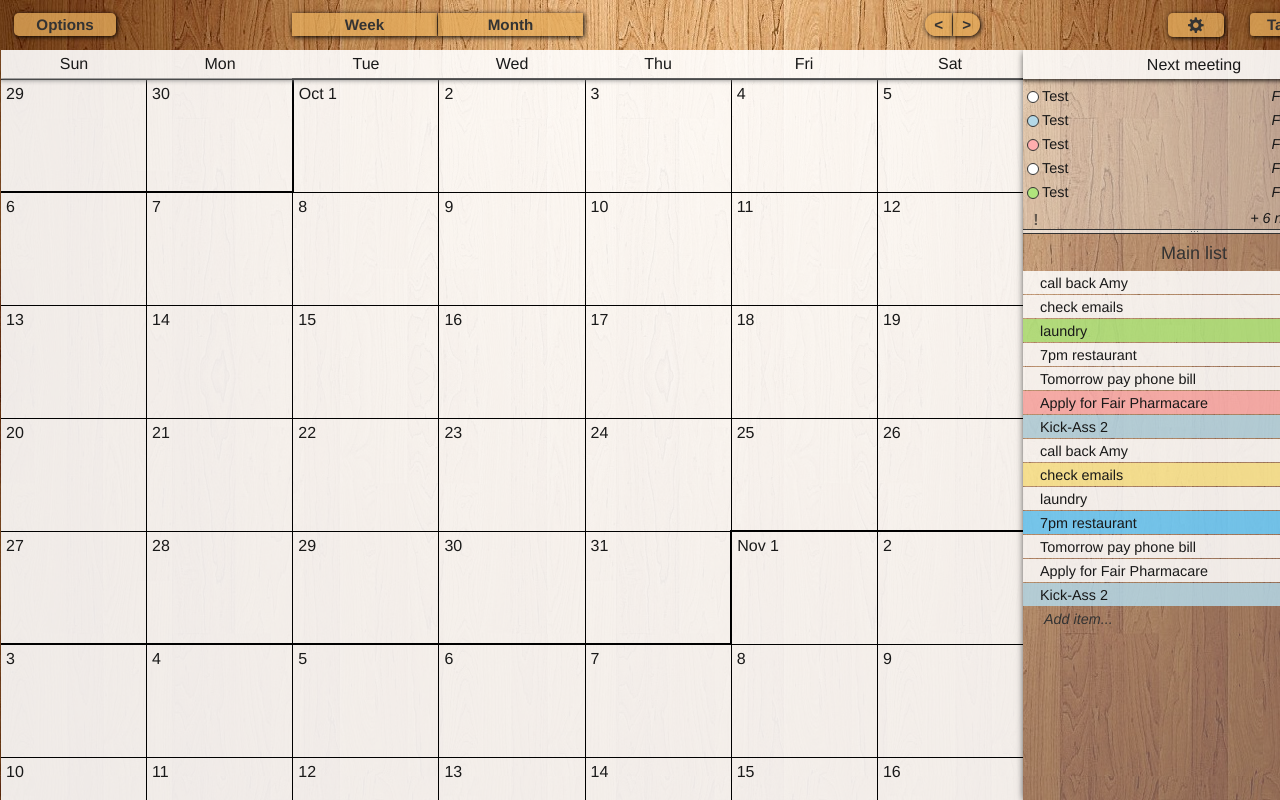
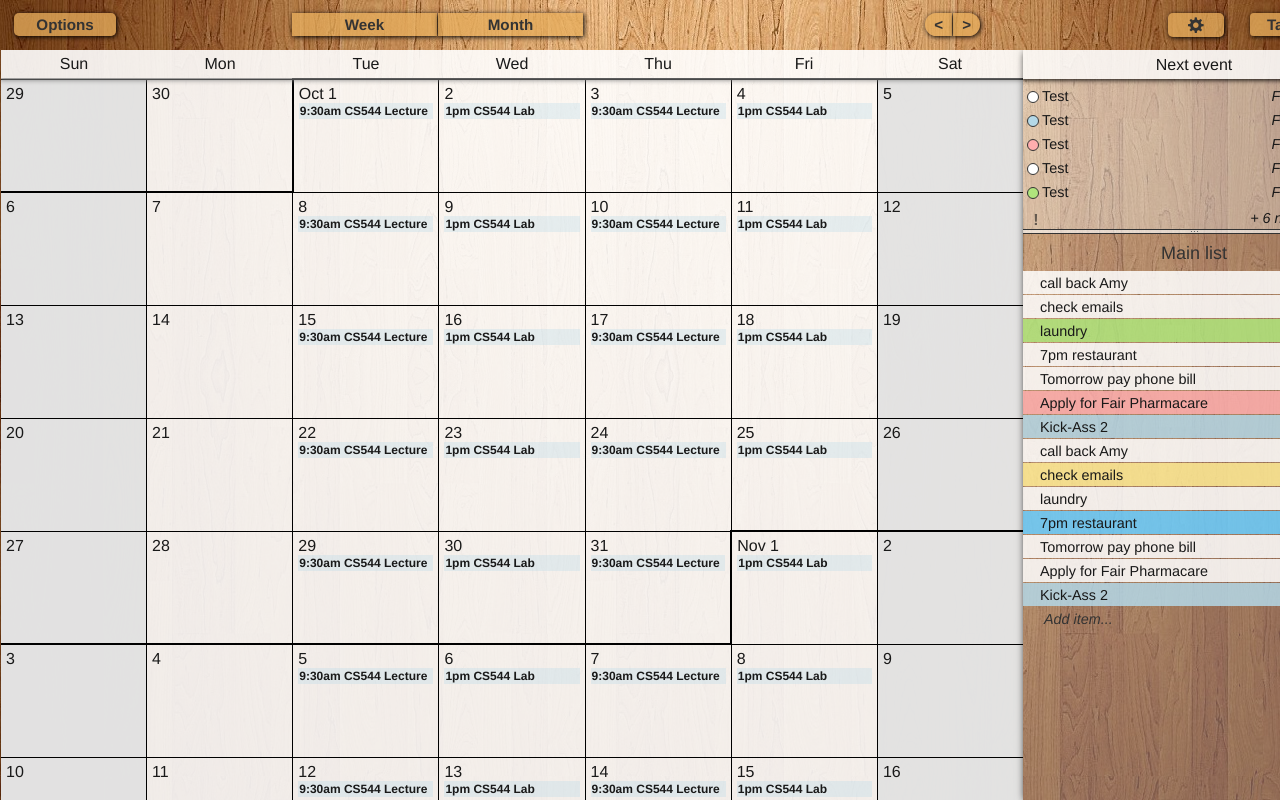
Before and after one commit to drasnop/integrating-calendar-todolists, a plain HTML site: page index.html in a window 1280 px wide. Shown: the top 800 px of the page. Drawn offline with Linux system fonts and the light colour scheme.

Commit message:
Some dummy calendar events

```diff
--- a/css/style.css
+++ b/css/style.css
@@ -226,6 +226,17 @@ body{
 
     background-color: rgba(255,255,255,.9);
     margin-top: -1px;   /* looks better */
+}
+
+.weekend {
+    background-color: rgba(225,225,225,.9);
+}
+
+.cal-event {
+    background-color: rgba(180,216,231,.3);
+    font-size: 12px;
+    font-weight: bold;
+    padding: 1px;
 }
 
 #c1 table {
--- a/index.html
+++ b/index.html
@@ -133,7 +133,7 @@
 		</div>
 
 		<div id="tasks-summary">
-			<div id="next-up"> Next meeting </div>
+			<div id="next-up"> Next event </div>
 			<div id="contextual-list" title="Show more items">
 				<div class='deadline'>
 						<div class='description'>Test</div>
--- a/js/auxiliary.js
+++ b/js/auxiliary.js
@@ -1,4 +1,8 @@
 ///////////////////////////  helper functions //////////////////////////
+
+function format_date(year, month, day) {
+    return "" + year + ("0"+month).slice(-2) + ("0"+day).slice(-2);
+};
 
 
 function fill_calendar(rows) {
@@ -14,10 +18,10 @@ function fill_calendar(rows) {
     while (rows > 0) {
 	row = "<tr>";
 	for (var i = 0; i < 7; i++) {
-	    row += "<td class='";
+	    row += "<td id='d" + format_date(year,month,day) + "' class='";
 
-	    if(i==0)	       row += "noLeftBorder ";
-	    if(i==6)	       row += "noRightBorder ";
+	    if(i==0)	       row += "noLeftBorder weekend ";
+	    if(i==6)	       row += "noRightBorder weekend ";
 	    if (day == 1)      row += "day1";
 	    else if (day <= 7) row += "week1";
 	    else               row += "regular";
--- a/js/rendering.js
+++ b/js/rendering.js
@@ -197,6 +197,39 @@ function invisible(){
 }
 
 
+function initializeCalendar() {
+    $('#d20130901').append("<div class='cal-event'>9:30am CS544 Lecture</div>");
+    $('#d20130903').append("<div class='cal-event'>9:30am CS544 Lecture</div>");
+    $('#d20130908').append("<div class='cal-event'>9:30am CS544 Lecture</div>");
+    $('#d20130910').append("<div class='cal-event'>9:30am CS544 Lecture</div>");
+    $('#d20130915').append("<div class='cal-event'>9:30am CS544 Lecture</div>");
+    $('#d20130917').append("<div class='cal-event'>9:30am CS544 Lecture</div>");
+    $('#d20130922').append("<div class='cal-event'>9:30am CS544 Lecture</div>");
+    $('#d20130924').append("<div class='cal-event'>9:30am CS544 Lecture</div>");
+    $('#d20130929').append("<div class='cal-event'>9:30am CS544 Lecture</div>");
+    $('#d20130931').append("<div class='cal-event'>9:30am CS544 Lecture</div>");
+    $('#d20131005').append("<div class='cal-event'>9:30am CS544 Lecture</div>");
+    $('#d20131007').append("<div class='cal-event'>9:30am CS544 Lecture</div>");
+    $('#d20131012').append("<div class='cal-event'>9:30am CS544 Lecture</div>");
+    $('#d20131014').append("<div class='cal-event'>9:30am CS544 Lecture</div>");
+
+    $('#d20130902').append("<div class='cal-event'>1pm CS544 Lab</div>");
+    $('#d20130904').append("<div class='cal-event'>1pm CS544 Lab</div>");
+    $('#d20130909').append("<div class='cal-event'>1pm CS544 Lab</div>");
+    $('#d20130911').append("<div class='cal-event'>1pm CS544 Lab</div>");
+    $('#d20130916').append("<div class='cal-event'>1pm CS544 Lab</div>");
+    $('#d20130918').append("<div class='cal-event'>1pm CS544 Lab</div>");
+    $('#d20130923').append("<div class='cal-event'>1pm CS544 Lab</div>");
+    $('#d20130925').append("<div class='cal-event'>1pm CS544 Lab</div>");
+    $('#d20130930').append("<div class='cal-event'>1pm CS544 Lab</div>");
+    $('#d20131001').append("<div class='cal-event'>1pm CS544 Lab</div>");
+    $('#d20131006').append("<div class='cal-event'>1pm CS544 Lab</div>");
+    $('#d20131008').append("<div class='cal-event'>1pm CS544 Lab</div>");
+    $('#d20131013').append("<div class='cal-event'>1pm CS544 Lab</div>");
+    $('#d20131015').append("<div class='cal-event'>1pm CS544 Lab</div>");
+}
+
+
 $(document).ready(function(){
 
 	$("#main-list").data('color',white);
@@ -263,4 +296,7 @@ $(document).ready(function(){
 
 	// Initialize items
 	initializeItemsBehavior();
+
+    // dummy values for the calendar
+    initializeCalendar();
 });
```
